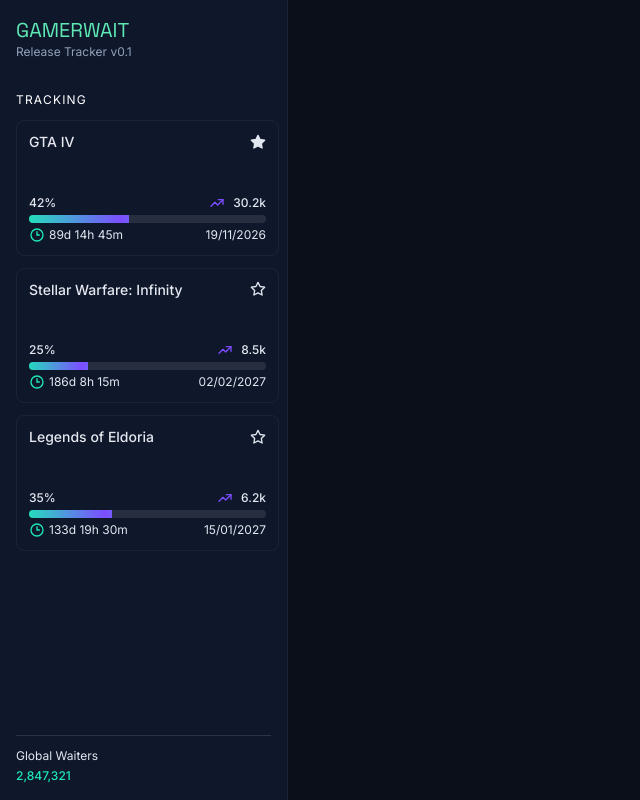
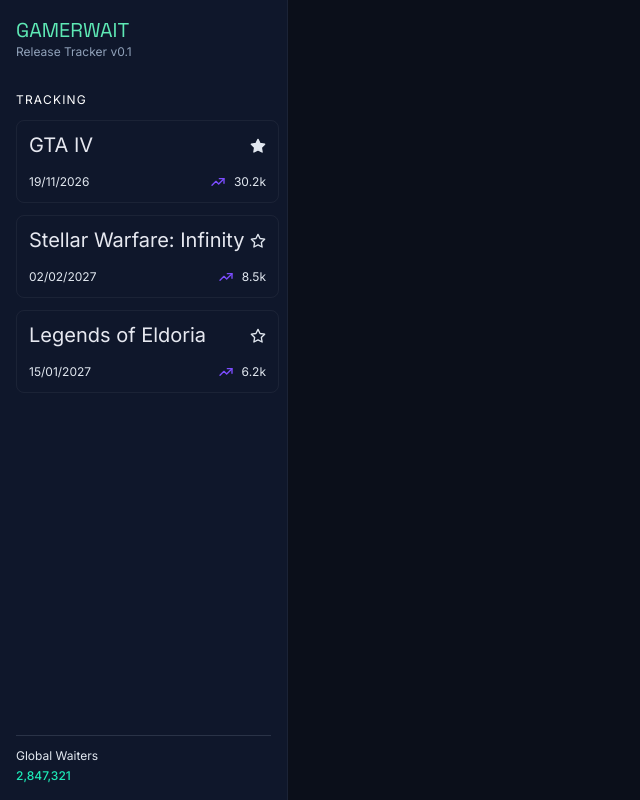
Before and after one commit to cristianbyte/gamerwait, a React (Vite) app: page / in a window 1280 px wide. Shown: the whole page, without its empty margins (0-640 px from the left). Built offline with nearby package versions, Linux system fonts and the light colour scheme.

Commit message:
feat: update favicon and improve TrackedGameCard layout with countdown functionality

```diff
--- a/index.html
+++ b/index.html
@@ -2,7 +2,7 @@
 <html lang="en">
   <head>
     <meta charset="UTF-8" />
-    <link rel="icon" type="image/svg+xml" href="/vite.svg" />
+    <link rel="icon" type="image/ico" href="/favicon.ico" />
     <meta name="viewport" content="width=device-width, initial-scale=1.0" />
     <link rel="preconnect" href="https://fonts.googleapis.com" />
     <link rel="preconnect" href="https://fonts.gstatic.com" crossorigin />
@@ -10,7 +10,7 @@
       href="https://fonts.googleapis.com/css2?family=Inter:ital,opsz,wght@0,14..32,100..900;1,14..32,100..900&family=Orbitron:wght@400..900&family=Space+Grotesk:wght@300..700&display=swap"
       rel="stylesheet"
     />
-    <title>gamerwait</title>
+    <title>Gamerwait</title>
   </head>
   <body>
     <div id="root"></div>
--- /dev/null
+++ b/src/components/countdown/Countdown.jsx
@@ -0,0 +1,56 @@
+import { useEffect, useState, useMemo } from "react";
+
+function getTimeRemaining(targetDate) {
+  const now = new Date();
+  const diff = targetDate - now;
+
+  if (diff <= 0) return null;
+
+  const totalSeconds = Math.floor(diff / 1000);
+
+  return {
+    days: Math.floor(totalSeconds / 86400),
+    hours: Math.floor((totalSeconds % 86400) / 3600),
+    minutes: Math.floor((totalSeconds % 3600) / 60),
+    seconds: totalSeconds % 60,
+  };
+}
+
+function useCountdown(releaseDateUTC) {
+  const targetDate = useMemo(() => new Date(releaseDateUTC), [releaseDateUTC]);
+
+  const [timeLeft, setTimeLeft] = useState(() => getTimeRemaining(targetDate));
+
+  useEffect(() => {
+    const interval = setInterval(() => {
+      setTimeLeft(getTimeRemaining(targetDate));
+    }, 1000);
+
+    return () => clearInterval(interval);
+  }, [targetDate]);
+
+  return timeLeft;
+}
+
+function pad(value) {
+  return String(value).padStart(2, "0");
+}
+
+export default function Countdown({ releaseDate }) {
+  const timeLeft = useCountdown(releaseDate);
+
+  if (!timeLeft) {
+    return <span>Released</span>;
+  }
+
+  const { days, hours, minutes, seconds } = timeLeft;
+
+  return (
+    <div>
+      <span>{pad(days)} : </span>
+      <span>{pad(hours)} : </span>
+      <span>{pad(minutes)} : </span>
+      <span>{pad(seconds)}</span>
+    </div>
+  );
+}
--- a/src/components/sidebar/TrackedGameCard.jsx
+++ b/src/components/sidebar/TrackedGameCard.jsx
@@ -1,17 +1,8 @@
 import { useState } from "react";
+import Countdown from "../countdown/Countdown.jsx";
 import Icon from "../ui/Icon.jsx";
 
-export default function TrackedGameCard({
-  title,
-  progress,
-  remaining,
-  relase_date,
-  followers,
-  img_url,
-}) {
-  const progressValue =
-    typeof progress === "string" ? progress : `${progress}%`;
-
+export default function TrackedGameCard({ title, relase_date, followers }) {
   const [favorite, setFavorite] = useState(["GTA IV", "Cyberpunk 2077"]);
 
   const toggleFavorite = () => {
@@ -24,8 +15,8 @@
 
   return (
     <div className=" cursor-pointer bg-transparent w-full rounded-lg p-3 border border-white/5 hover:border-neon/40 transition-all-duration-100">
-      <div className="w-full flex justify-between items-center mb-10">
-        <p className="text-sm font-medium text-text leading-tight">{title}</p>
+      <div className="w-full flex justify-between items-center mb-3">
+        <p className="text-xl font-sans text-text leading-tight">{title}</p>
         <svg
           xmlns="http://www.w3.org/2000/svg"
           width="16"
@@ -49,28 +40,14 @@
         </svg>
       </div>
 
-      <div className="flex justify-between items-center">
-        <span className=" text-xs font-medium text-text mt-1 block">
-          {progressValue}
-        </span>
-        <span className=" flex text-xs font-medium gap-2 mt-1">
+      <div className="flex justify-between flex-row-reverse items-center">
+        <span className=" flex text-xs font-sans gap-2 mt-1">
           <Icon name="trendingUp" className="w-4 h-4 text-accent" />
           {followers}
         </span>
-      </div>
-      {/* Progress bar */}
-      <div className="mt-1 h-2 rounded-full bg-white/10 overflow-hidden">
-        <div
-          className="h-full progress-gradient transition-all duration-300"
-          style={{ width: progressValue }}
-        />
-      </div>
-      <div className="flex justify-between mt-1 text-xs text-muted">
-        <span className="flex items-center gap-1">
-          <Icon name="time" className="w-4 h-4 text-neon" />
-          {remaining}
-        </span>
-        <span className="text-xs">{relase_date}</span>
+        <div className="flex justify-between mt-1 text-xs text-muted">
+          <span className="text-xs font-sans">{relase_date}</span>
+        </div>
       </div>
     </div>
   );
```
Also changed, not shown: 1 other file (tests, documents, lock files or other folders).
